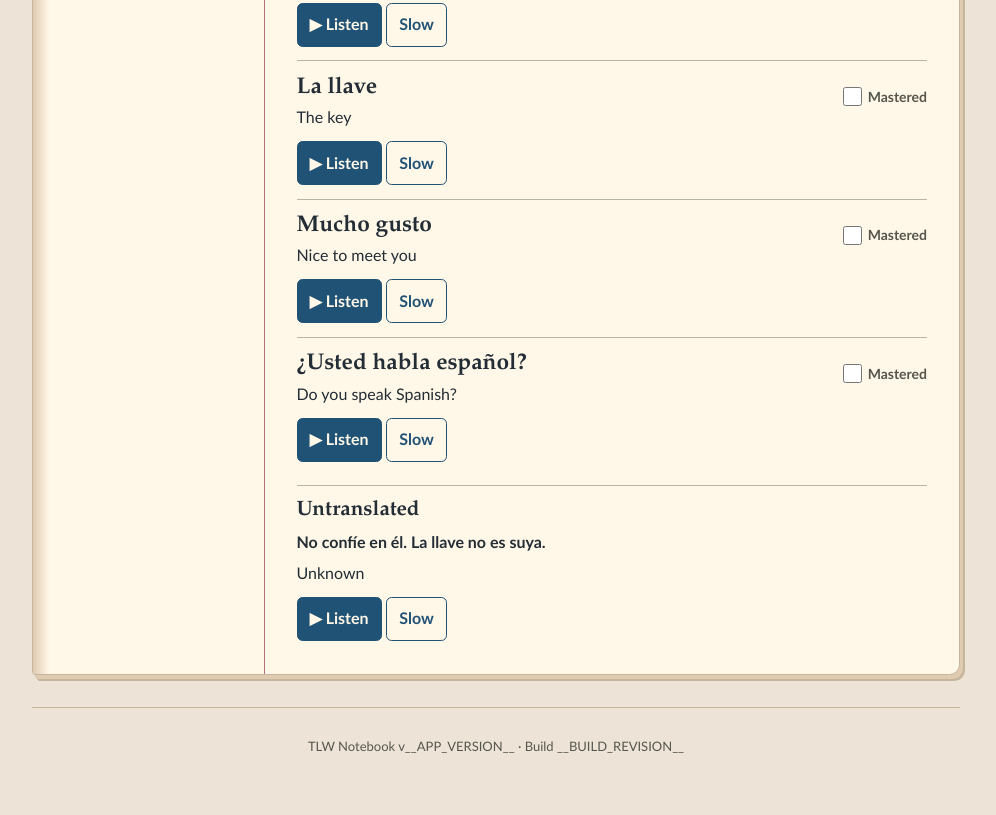
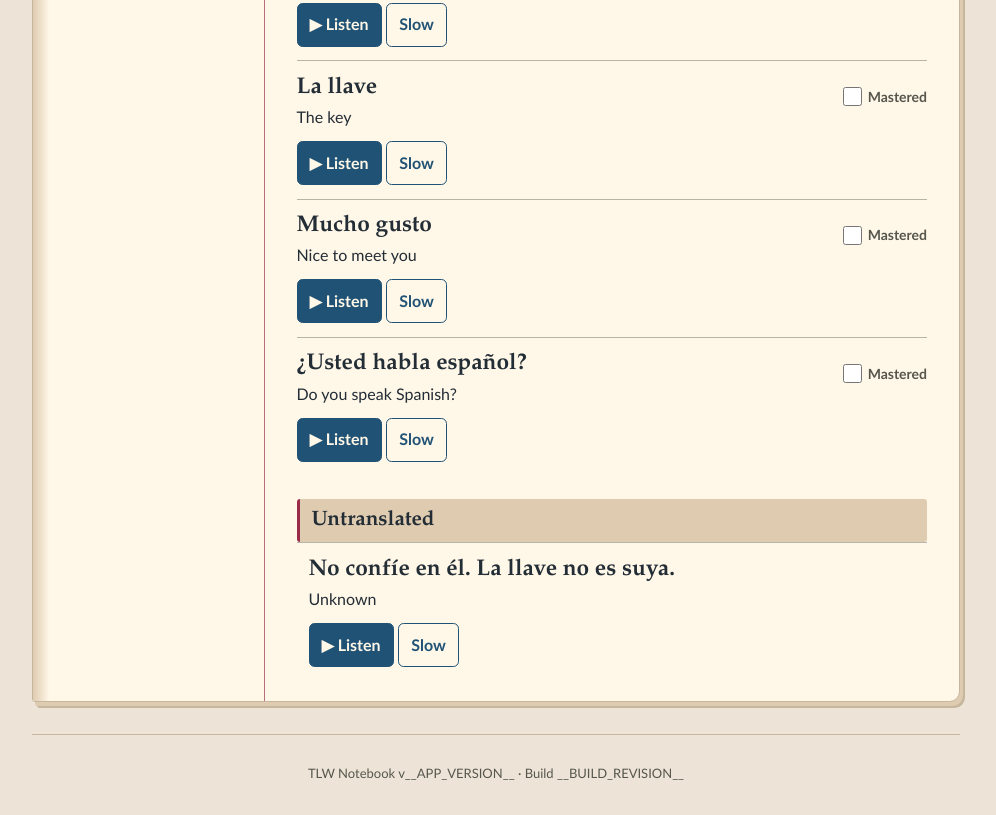
Before and after one commit to natsteff/the-blue-staircase-companion, a plain HTML site: page index.html in a window 1280 px wide. Shown: the part 2725-3540 px from the top of the page, without its empty margins (144-1140 px from the left). Before the commit the page ends 3513 px from the top, so only its background shows below. Drawn offline with Linux system fonts and the light colour scheme.

Commit message:
Separate untranslated phrases into a vocabulary section

```diff
--- a/app.js
+++ b/app.js
@@ -134,10 +134,20 @@ function renderVocabulary(chapter, target) {
       .find(block => block.startsWith('>') && block.includes(warning))
       ?.match(/^> \*\*(.+)\*\*$/m)?.[1];
     const evidence = node('section', '', 'evidence-audio');
+    const heading = node('h3', translation ? 'Evidence phrase' : 'Untranslated');
+    heading.id = 'evidence-heading';
+    evidence.setAttribute('aria-labelledby', heading.id);
+    const entries = node('ul', '', 'entries');
+    const entry = node('li', '', 'entry');
+    const meanings = node('div');
     const phrase = node('strong', warning);
     phrase.lang = 'es-MX';
-    evidence.append(node('h3', translation ? 'Evidence phrase' : 'Untranslated'),
-      phrase, node('p', translation ?? 'Unknown'), playbackControls(warning));
+    meanings.append(phrase, node('p', translation ?? 'Unknown'));
+    const controls = node('div', '', 'controls entry-audio');
+    controls.append(playbackControls(warning));
+    entry.append(meanings, controls);
+    entries.append(entry);
+    evidence.append(heading, entries);
     target.append(evidence);
   }
   for (const [spanish, english, context] of chapter.vocabulary) {
--- a/style.css
+++ b/style.css
@@ -256,9 +256,17 @@ nav button[aria-pressed="true"] { background: #205275; color: #fff7e7; }
 @media (prefers-reduced-motion: reduce) {
   .display-switch::before { transition: none; }
 }
-.evidence-audio { border-top: 1px solid var(--rule); margin-top: .6rem; padding: .8rem 0; }
-.evidence-audio h3 { margin: 0 0 .45rem; }
-.evidence-audio p { margin: .4rem 0 .7rem; }
+.evidence-audio { margin-top: 1.5rem; }
+.evidence-audio h3 {
+  margin: 0;
+  padding: .6rem .75rem;
+  background: var(--binding);
+  border-inline-start: 3px solid var(--accent);
+  border-radius: .2rem;
+  color: var(--ink);
+}
+.evidence-audio .entries { margin-top: 0; }
+.evidence-audio .entry { padding-inline: .75rem; }
 
 /* Sally's handwritten case pages */
 .case-notes {
```
Also changed, not shown: 1 other file.
